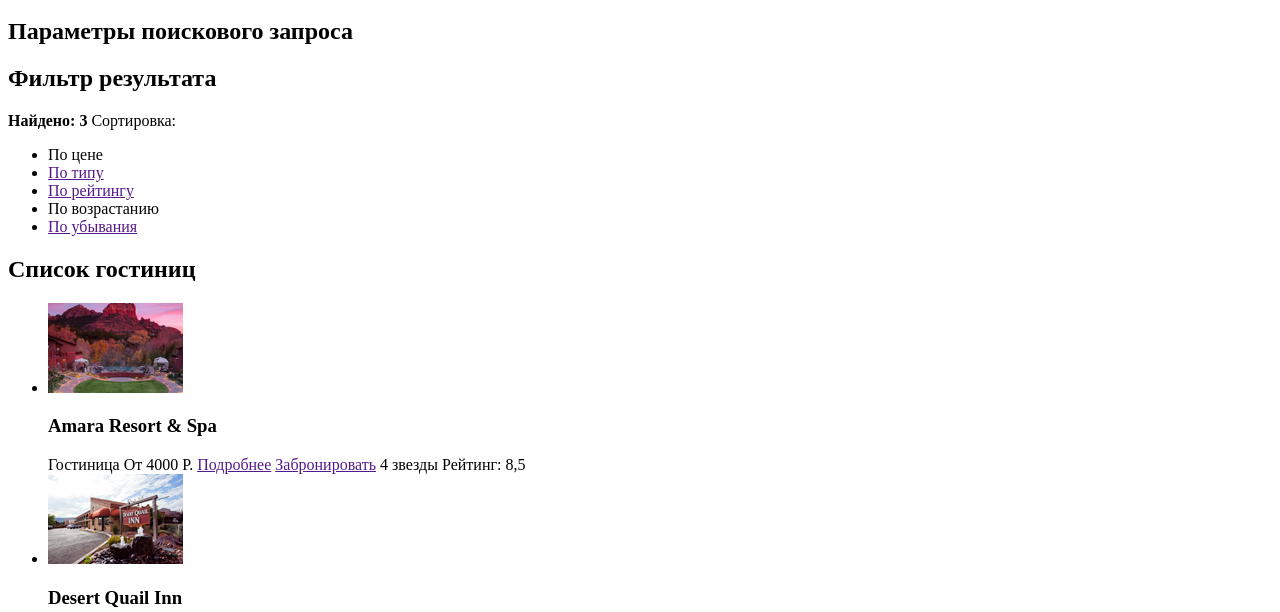
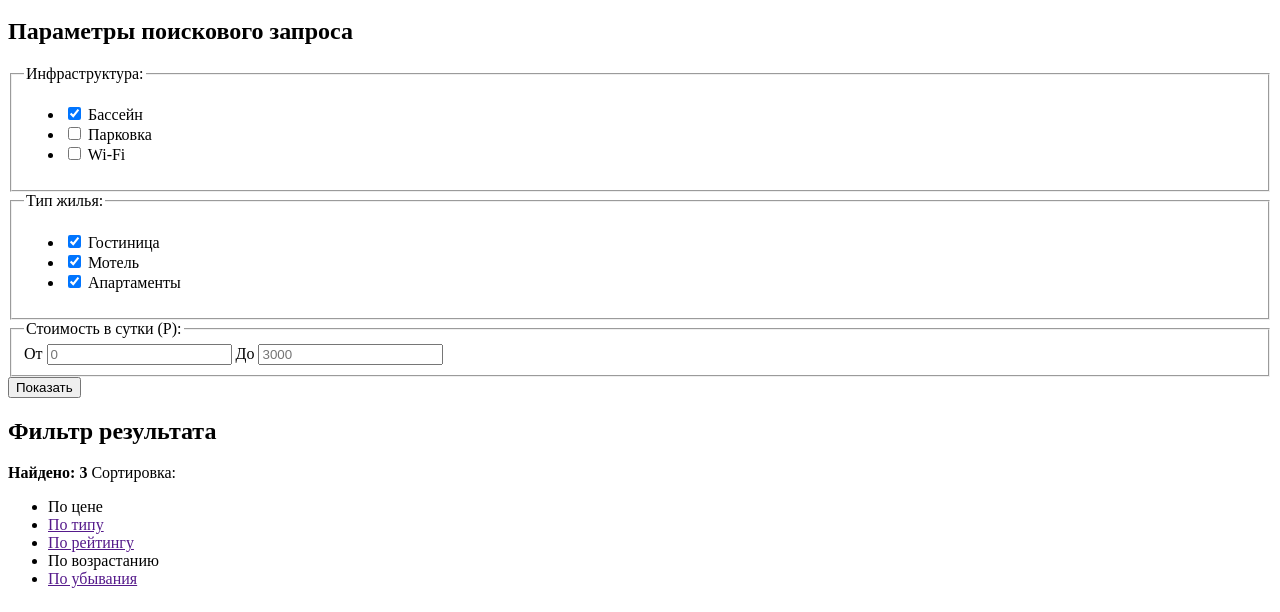
Before and after one commit to dmitry-ios/sedona, a plain HTML site: page catalog.html in a window 1280 px wide. Shown: the part 172-784 px from the top of the page. Drawn offline with Linux system fonts and the light colour scheme.

Commit message:
Добавил разметку формы на странице каталога.

```diff
--- a/catalog.html
+++ b/catalog.html
@@ -25,7 +25,89 @@
     <main>
       <section>
         <h2 class="visually-hidden">Параметры поискового запроса</h2>
-        <!-- Здесь будет форма поиска -->
+        <form action="https://echo.htmlacademy.ru" method="get">
+          <fieldset>
+            <legend>Инфраструктура:</legend>
+            <ul>
+              <li>
+                <input
+                  id="field-infrastructure-pool"
+                  type="checkbox"
+                  name="infrastructure-pool"
+                  checked
+                />
+                <label for="field-infrastructure-pool">Бассейн</label>
+              </li>
+              <li>
+                <input
+                  id="field-infrastructure-parking"
+                  type="checkbox"
+                  name="infrastructure-parking"
+                />
+                <label for="field-infrastructure-parking">Парковка</label>
+              </li>
+              <li>
+                <input
+                  id="field-infrastructure-wifi"
+                  type="checkbox"
+                  name="infrastructure-wifi"
+                />
+                <label for="field-infrastructure-wifi">Wi-Fi</label>
+              </li>
+            </ul>
+          </fieldset>
+          <fieldset>
+            <legend>Тип жилья:</legend>
+            <ul>
+              <li>
+                <input
+                  id="field-type-hotel"
+                  type="checkbox"
+                  name="type-hotel"
+                  checked
+                />
+                <label for="field-type-hotel">Гостиница</label>
+              </li>
+              <li>
+                <input
+                  id="field-type-motel"
+                  type="checkbox"
+                  name="type-motel"
+                  checked
+                />
+                <label for="field-type-motel">Мотель</label>
+              </li>
+              <li>
+                <input
+                  id="field-type-apartments"
+                  type="checkbox"
+                  name="type-apartments"
+                  checked
+                />
+                <label for="field-type-apartments">Апартаменты</label>
+              </li>
+            </ul>
+          </fieldset>
+          <fieldset>
+            <legend>Стоимость в сутки (Р):</legend>
+            <label for="field-cost-from">От</label>
+            <input
+              id="field-cost-from"
+              type="text"
+              name="cost-from"
+              placeholder="0"
+            />
+            <label for="field-cost-to">До</label>
+            <input
+              id="field-cost-to"
+              type="text"
+              name="cost-to"
+              placeholder="3000"
+            />
+            <!-- Здесь будет кастомный двойной рендж контрол -->
+          </fieldset>
+          <button type="submit">Показать</button>
+        </form>
       </section>
       <section>
         <h2 class="visually-hidden">Фильтр результата</h2>
```
